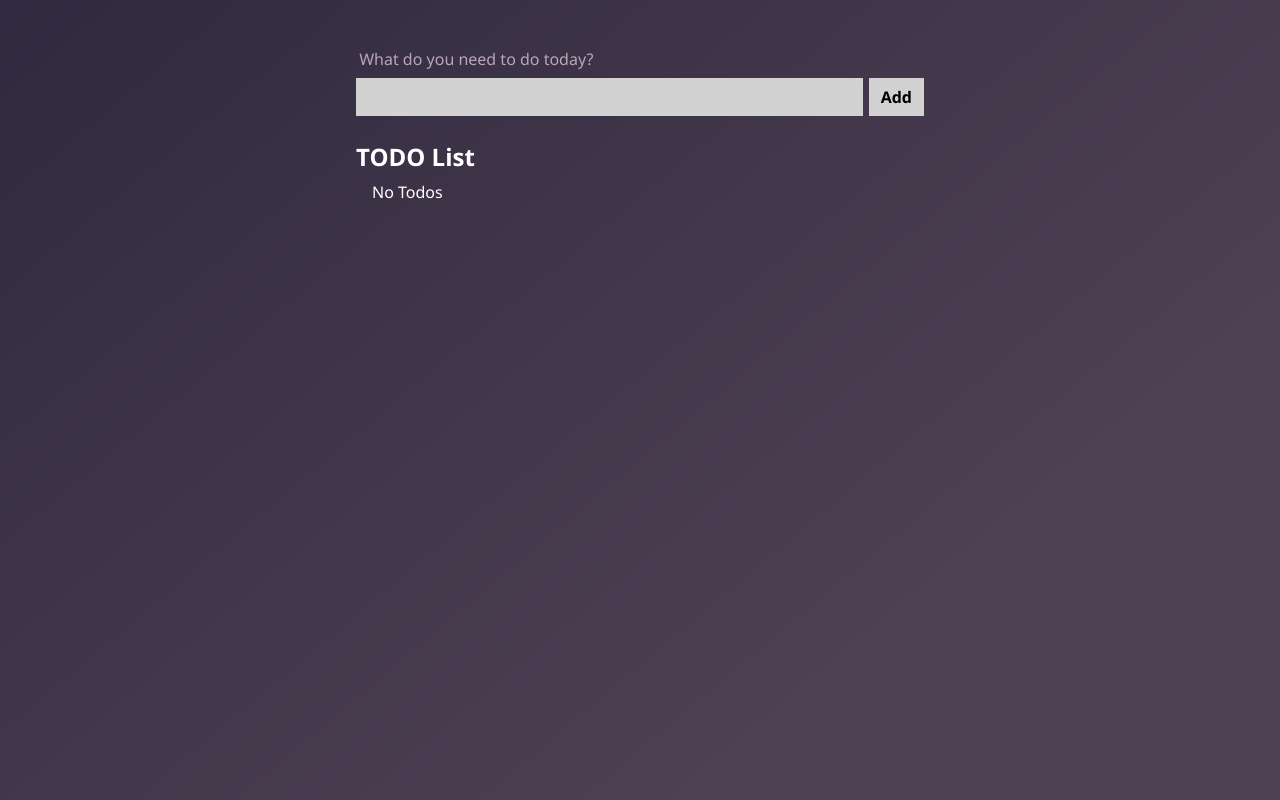
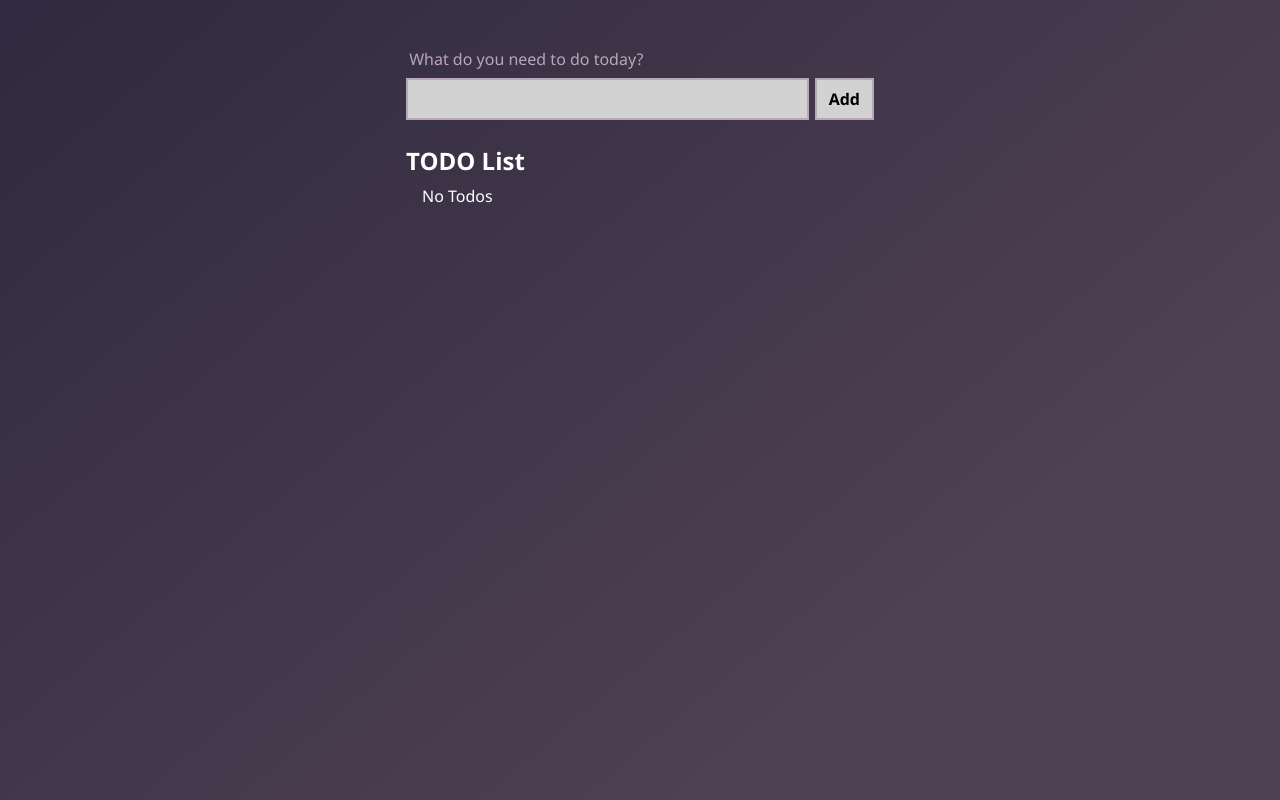
Before and after one commit to rdg11/todo-list, a React (Vite) app: page / in a window 1280 px wide. Built offline with nearby package versions, Linux system fonts and the light colour scheme.

Commit message:
Update styles

```diff
--- a/index.html
+++ b/index.html
@@ -4,7 +4,7 @@
 		<meta charset="UTF-8" />
 		<link rel="icon" type="image/svg+xml" href="/vite.svg" />
 		<meta name="viewport" content="width=device-width, initial-scale=1.0" />
-		<title>Vite + React</title>
+		<title>React Todo List</title>
 	</head>
 	<body>
 		<div id="root"></div>
--- a/src/components/TodoForm.jsx
+++ b/src/components/TodoForm.jsx
@@ -13,7 +13,7 @@ function TodoForm({ addTodo }) {
 	}
 
 	return (
-		<form onSubmit={handleSubmit} className="new-item-form">
+		<form onSubmit={handleSubmit} className="new-item-form" autocomplete="off">
 			<label htmlFor="item" className="form-label">
 				What do you need to do today?
 			</label>
@@ -23,6 +23,7 @@ function TodoForm({ addTodo }) {
 					onChange={e => setItem(e.target.value)}
 					type="text"
 					id="item"
+					maxLength="43"
 				/>
 				<button className="btn">Add</button>
 			</div>
--- a/src/styles.css
+++ b/src/styles.css
@@ -10,7 +10,7 @@ body {
 		center center fixed;
 	background-size: contain;
 	color: hsl(0, 0%, 100%);
-	max-width: 600px;
+	max-width: 500px;
 	padding: 1rem;
 	margin: 2rem auto;
 }
@@ -70,13 +70,13 @@ body {
 	width: 100%;
 	outline: none;
 	background: rgb(210, 210, 210);
-	border: 1px solid rgb(210, 210, 210);
+	border: 2px solid hsl(303, 11%, 69%);
 	/* border-radius: 0.25em; */
 	padding: 0.25em 0.5em;
 	margin-right: 4px;
 	color: hsl(0, 0%, 0%);
 	font-size: 1rem;
-	font-family: Arial, Helvetica, sans-serif;
+	font-family: monospace;
 }
 
 .new-item-form input:focus {
@@ -85,6 +85,7 @@ body {
 }
 
 .new-item-form button {
+	border: 2px solid hsl(303, 11%, 69%);
 	background: rgb(210, 210, 210);
 	font-size: 1rem;
 }
```
